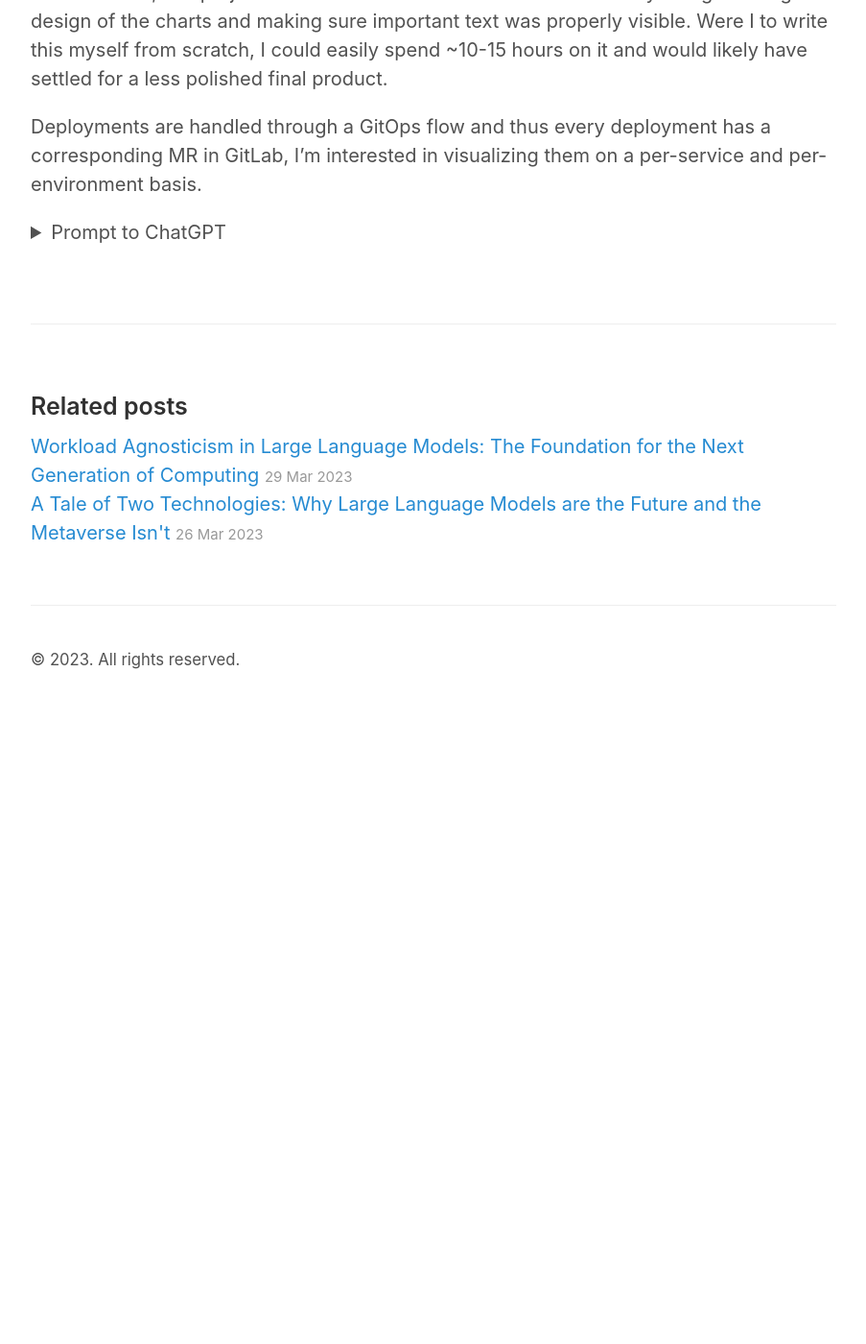
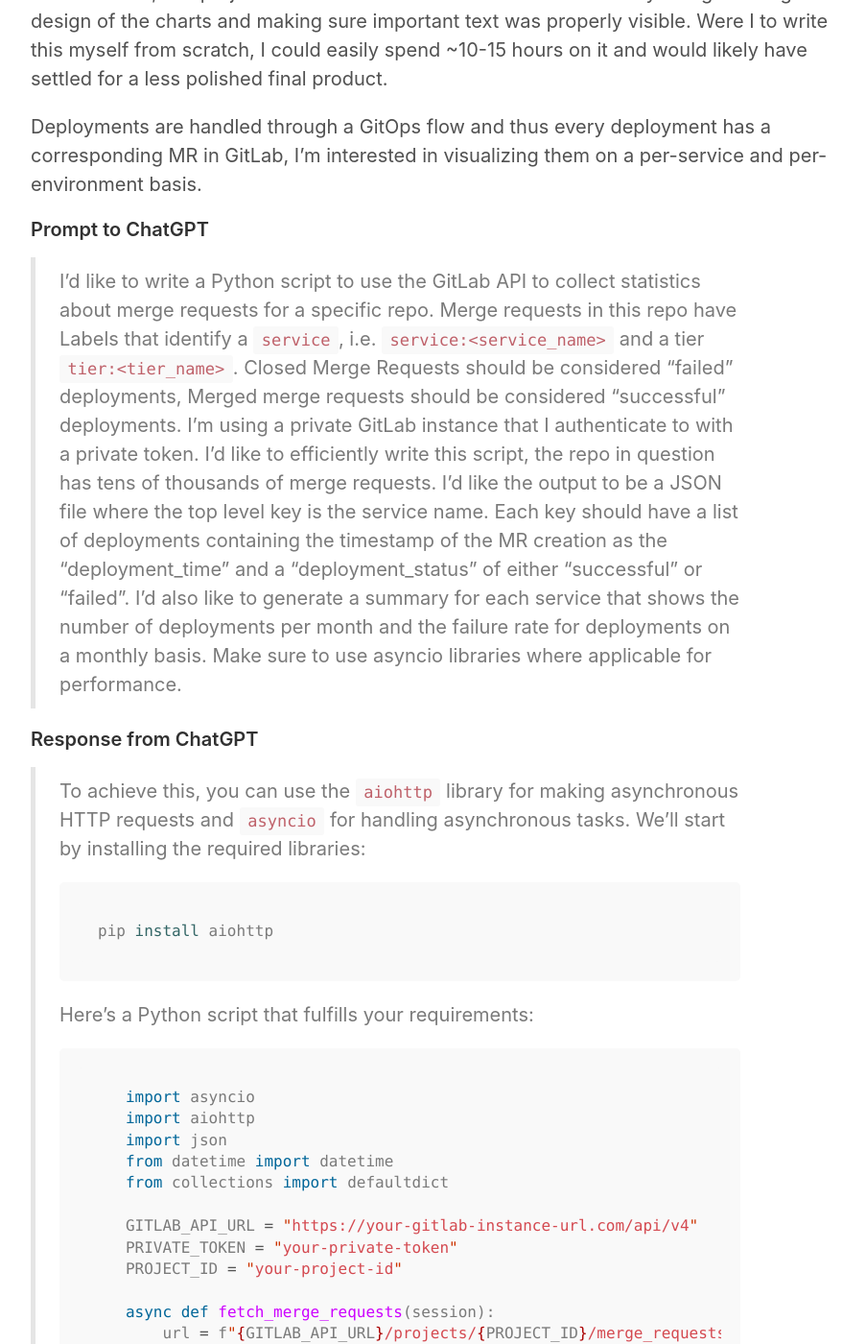
Before and after one commit to jazware/jazco-dev, a Jekyll site: the page built from _posts/2023-04-19-using-chatgpt-to-write-good-code-faster.md, in a window 1280 px wide and 1400 px high, scrolled down 1485 px. Shown: the whole window at 96% size, without its empty margins (188-1091 px from the left). Built offline with Jekyll 4.4.1, drawn with Linux system fonts in a browser that asks for light colours; before the commit the page ends 2226 px from its top, so only the background shows below that; some of the changed text lies outside the part shown.

Commit message:
Fix formatting in ChatGPT blog

````diff
--- a/Gemfile
+++ b/Gemfile
@@ -9,6 +9,7 @@ source "https://rubygems.org"
 # This will help ensure the proper Jekyll version is running.
 # Happy Jekylling!
 # gem "jekyll", "~> 3.9.0"
+gem "webrick"
 
 # This is the default theme for new Jekyll sites. You may change this to anything you like.
 gem "minima", "~> 2.0"
--- a/_posts/2023-04-19-using-chatgpt-to-write-good-code-faster.md
+++ b/_posts/2023-04-19-using-chatgpt-to-write-good-code-faster.md
@@ -26,17 +26,11 @@ Start to finish, this project took ~2 hours with the second hour mostly being it
 
 Deployments are handled through a GitOps flow and thus every deployment has a corresponding MR in GitLab, I'm interested in visualizing them on a per-service and per-environment basis.
 
-<details>
-<summary>Prompt to ChatGPT</summary>
+#### Prompt to ChatGPT
 
 > I'd like to write a Python script to use the GitLab API to collect statistics about merge requests for a specific repo. Merge requests in this repo have Labels that identify a `service`, i.e. `service:<service_name>` and a tier `tier:<tier_name>`. Closed Merge Requests should be considered "failed" deployments, Merged merge requests should be considered "successful" deployments. I'm using a private GitLab instance that I authenticate to with a private token. I'd like to efficiently write this script, the repo in question has tens of thousands of merge requests. I'd like the output to be a JSON file where the top level key is the service name. Each key should have a list of deployments containing the timestamp of the MR creation as the "deployment_time" and a "deployment_status" of either "successful" or "failed". I'd also like to generate a summary for each service that shows the number of deployments per month and the failure rate for deployments on a monthly basis. Make sure to use asyncio libraries where applicable for performance.
 
-</details>
-
-<br />
-
-<details>
-<summary>Response from ChatGPT</summary>
+#### Response from ChatGPT
 
 > To achieve this, you can use the `aiohttp` library for making asynchronous HTTP requests and `asyncio` for handling asynchronous tasks. We'll start by installing the required libraries:
 >
@@ -142,8 +136,6 @@ Deployments are handled through a GitOps flow and thus every deployment has a co
 >        asyncio.run(main())
 > ```
 
-</details>
-
 ### Iterating on Code and Ideas
 
 ChatGPT is capable of iterating on past output, it gets fed into the model [Context](#context) along with your next message to turn the thread into a proper contextually aware conversation.
@@ -152,8 +144,7 @@ You can prompt ChatGPT to make alterations to code, restructure it, add new func
 
 In the demo above, the code didn't quite work on the first try, so I ask ChatGPT to add some debug logging to it:
 
-<details>
-<summary>Prompt to ChatGPT</summary>
+#### Prompt to ChatGPT
 
 > Can we update the following function to handle errors properly and use the logging library to give some debug information?
 >
@@ -179,12 +170,7 @@ In the demo above, the code didn't quite work on the first try, so I ask ChatGPT
 >     return merge_requests
 > ```
 
-</details>
-
-<br />
-
-<details>
-<summary>Response from ChatGPT</summary>
+#### Response from ChatGPT
 
 > To update the `fetch_merge_requests` function to handle errors and use the `logging` library for debug information, you can make the following changes:
 >
@@ -239,21 +225,13 @@ In the demo above, the code didn't quite work on the first try, so I ask ChatGPT
 >
 > Now, the function logs debug information and handles errors appropriately while fetching merge requests from the GitLab API.
 
-</details>
-
 After running the above code, I was getting an error trying to find the `X-Total-Pages` header from the response, it seemed to be missing but there was an `X-Next-Page` header, so I went back to ChatGPT to help me out:
 
-<details>
-<summary>Prompt to ChatGPT</summary>
+#### Prompt to ChatGPT
 
 > The response from GitLab's API doesn't have an `x-total-pages` header but it does have a `x-next-page` header. Can we refactor the function to handle that?
 
-</details>
-
-<br />
-
-<details>
-<summary>Response from ChatGPT</summary>
+#### Response from ChatGPT
 
 > Yes, you can refactor the function to use the `x-next-page` header instead of the `x-total-pages` header. You can do this by checking if the `x-next-page header` is present and has a value greater than the current page. Here's the updated function:
 >
@@ -294,25 +272,17 @@ After running the above code, I was getting an error trying to find the `X-Total
 >
 > This refactored function now uses the `x-next-page` header to control the loop, and it fetches merge requests until there are no more pages available.
 
-</details>
-
 ### Making your Code Faster
 
 This code worked fine, but I noticed quickly it was going to take a really long time to run since we weren't using a `for` loop anymore and so we weren't leveraging the `async` HTTP client session effectively. With nearly 850 pages of Merge Requests to fetch, I got impatient fast, so instead of waiting 20 minutes for everything to finish, I asked ChatGPT to speed it up for me.
 
 This is where ChatGPT really starts to show its value, and where you can see the analogue of a Technical Interview starts to fit. Fairly ambiguous statements that hint at a solution to a problem can help the model provide efficient and complete solutions.
 
-<details>
-<summary>Prompt to ChatGPT</summary>
+#### Prompt to ChatGPT
 
 > If I know there are at least 800 pages, is there a way we can structure this to run more concurrently?
 
-</details>
-
-<br />
-
-<details>
-<summary>Response from ChatGPT</summary>
+#### Response from ChatGPT
 
 > Yes, you can use `asyncio.gather` to run multiple requests concurrently. You can create a list of tasks and fetch multiple pages at the same time. Here's the updated `fetch_merge_requests` function that runs more concurrently:
 >
@@ -364,16 +334,13 @@ This is where ChatGPT really starts to show its value, and where you can see the
 >
 > You can adjust the `concurrent_pages` variable to control the level of concurrency. Note that setting this value too high may lead to rate-limiting issues or resource exhaustion. Make sure to find a balance that works for your specific use case and GitLab instance.
 
-</details>
-
 Incredible, this is exactly what I was looking for! It grabbed the data much faster now and gave me an easy way to tweak the performance by tuning the concurrency batch size. I ran into an error after the data was downloaded though, and needed help with the fix:
 
 ### Reading Error Messages and Self Correction
 
 ChatGPT is really good at self-correction. It doesn't have an IDE built in (yet) and so it can't run the code for you to make sure it works (though the [Code Interpreter ChatGPT Plugin](https://openai.com/blog/chatgpt-plugins#:~:text=of%20the%20ecosystem.-,Code%20interpreter,-Alpha) will allow it to do this), but it's very good at reading error messages and correcting code it wrote. It's generally a good idea to provide the source code back to ChatGPT so the context doesn't get stale.
 
-<details>
-<summary>Prompt to ChatGPT</summary>
+#### Prompt to ChatGPT
 
 > I'm getting the following error:
 >
@@ -430,12 +397,7 @@ ChatGPT is really good at self-correction. It doesn't have an IDE built in (yet)
 >     return summary
 > ```
 
-</details>
-
-<br />
-
-<details>
-<summary>Response from ChatGPT</summary>
+#### Response from ChatGPT
 
 > The error is caused by modifying the dictionary while iterating over it. To resolve the issue, you can separate the iteration and modification of the dictionary into two separate loops. In this case, we can iterate over the dictionary's keys and values in the first loop, and then iterate over the keys in the second loop to calculate and add the failure rate. Here's the modified `generate_summary` function:
 >
@@ -472,8 +434,6 @@ ChatGPT is really good at self-correction. It doesn't have an IDE built in (yet)
 >
 > Now, the `generate_summary` function calculates the failure rate without causing a `RuntimeError`.
 
-</details>
-
 Great, now the script works just as expected and we've put it together in record time!
 
 How do I preserve the operational information though? I want to write a Readme that will help the next person to need this script.
@@ -482,17 +442,11 @@ How do I preserve the operational information though? I want to write a Readme t
 
 ChatGPT also excels at writing documentation for code. It can inline documentation as comments, explaining what code does or, if it's been party to the development, explain _why_ code is needed. It's also great at writing operational docs like a Readme or a Runbook.
 
-<details>
-<summary>Prompt to ChatGPT</summary>
+#### Prompt to ChatGPT
 
 > Can you write a README.md for running this script now?
 
-</details>
-
-<br />
-
-<details>
-<summary>Response from ChatGPT</summary>
+#### Response from ChatGPT
 
 > Here's a README.md for running the script:
 >
@@ -563,25 +517,17 @@ ChatGPT also excels at writing documentation for code. It can inline documentati
 >
 > This README.md provides an overview of the script, its requirements, usage, and output. Users can follow the instructions to run the script and generate deployment metrics from a GitLab repository.
 
-</details>
-
 The provided Readme gets a few details wrong and the script has changed a bit, the environment variables aren't accurately named, but it gets the gist of what I'd write and after 2-3 minutes of touch-up, the Readme looks great!
 
 ### Expansion
 
 Now that I've got some nice data, I'd like to visualize it. To be honest, writing a bunch of `matplotlib` graphs sounds like a huge PITA and I'd rather not have to dig around in the docs for an hour or two to get what I want. Thankfully, ChatGPT can expand on your existing problem and handle tasks like building graphs with ease.
 
-<details>
-<summary>Prompt to ChatGPT</summary>
+#### Prompt to ChatGPT
 
 > Given the `summary.json` as input, can we write a script to visualize the deployment frequency and failure rate of services? I'd also like to get a larger view of the monthly deployment rate and failure rate for all services combined.
 
-</details>
-
-<br />
-
-<details>
-<summary>Response from ChatGPT</summary>
+#### Response from ChatGPT
 
 > You can use the `matplotlib` library to visualize the deployment frequency and failure rate of services. First, you'll need to install the `matplotlib` library if you haven't already:
 >
@@ -649,8 +595,6 @@ Now that I've got some nice data, I'd like to visualize it. To be honest, writin
 >
 > ```
 
-</details>
-
 Awesome, now we're ready to start another iteration loop to make my charts look more like I envisioned them and parallelize generating thousands of them...
 
 ### Conclusion
````
Also changed, not shown: Gemfile.lock, 2 other files.
